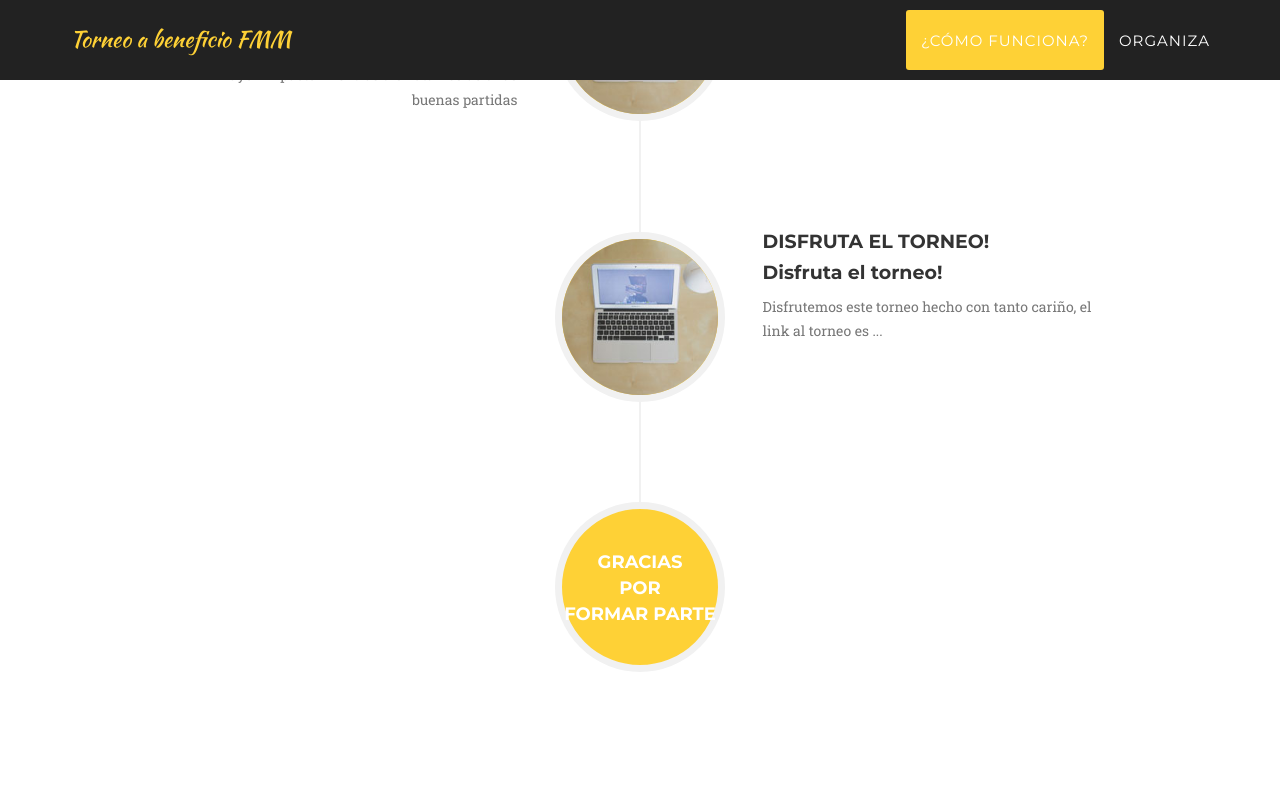
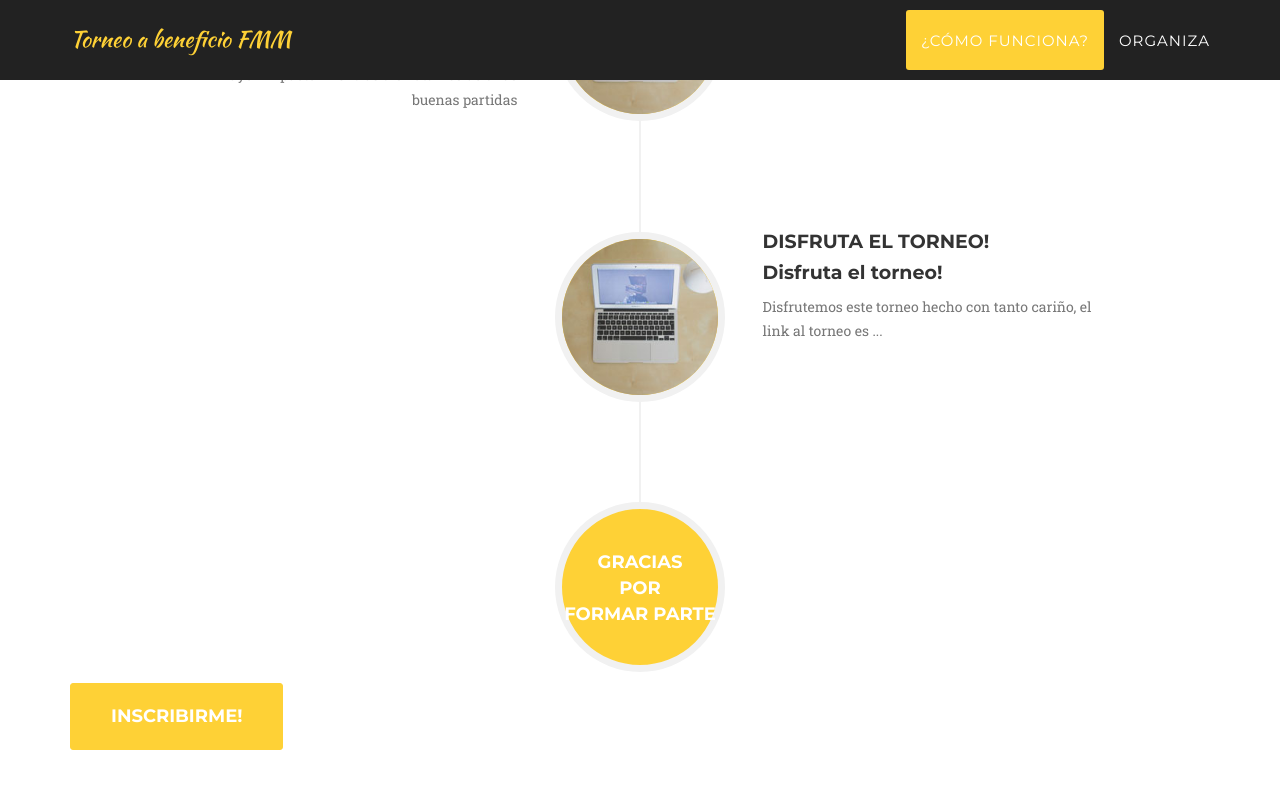
Before and after one commit to torneofundacionmoisesmellado/2021, a Jekyll site: the page built from index.html, in a window 1280 px wide and 900 px high, scrolled down 1804 px. Shown: the top 789 px of the window. Built offline with Jekyll 4.4.1, drawn with Linux system fonts in a browser that asks for light colours; some web fonts are replaced.

Commit message:
Update about.html

```diff
--- a/_includes/about.html
+++ b/_includes/about.html
@@ -74,6 +74,7 @@
                             </div>
                         </li>
                     </ul>
+                    <a href="https://forms.gle/igwGRz4yEeKZCXQ86" class="btn btn-xl" target="_blank">Inscribirme!</a>
                 </div>
             </div>
         </div>
```
